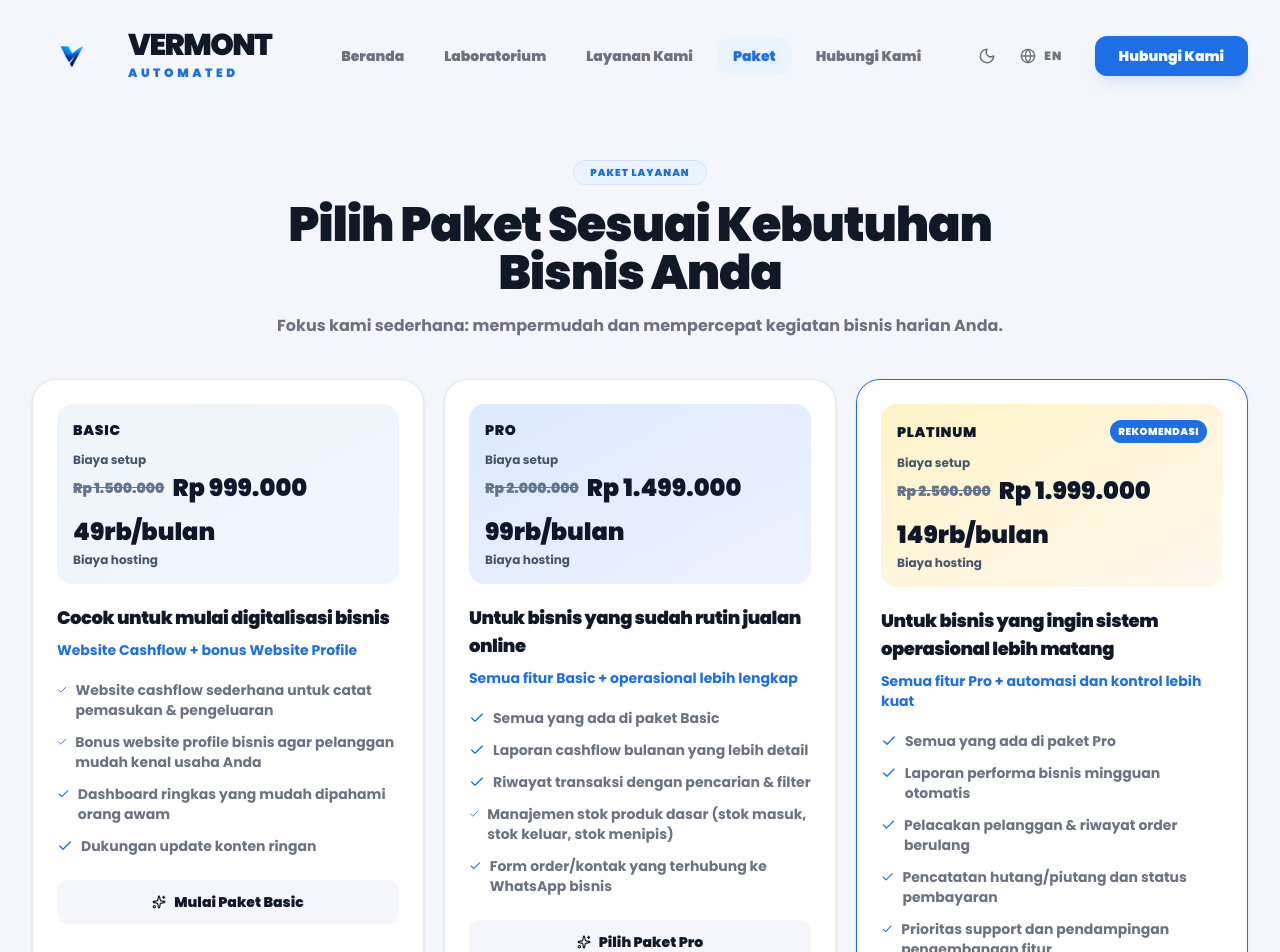
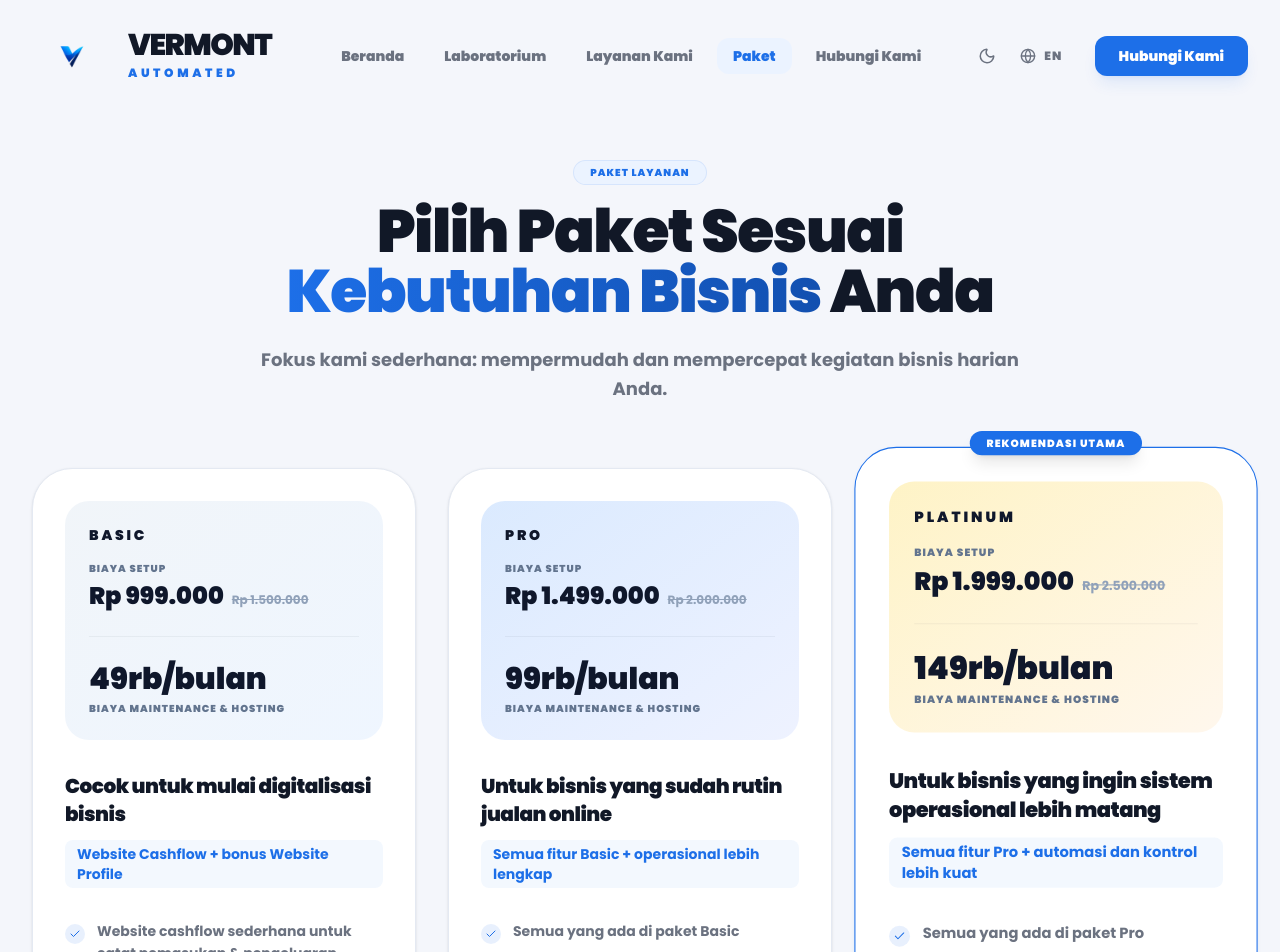
Before and after one commit to imanyunar/start, a React (Vite) app: page /packages in a window 1280 px wide. Shown: the top 952 px of the page. Built offline with nearby package versions, Linux system fonts and the light colour scheme.

Commit message:
Refine Packages page theme, visibility and animations

```diff
--- a/src/pages/PackagesPage.tsx
+++ b/src/pages/PackagesPage.tsx
@@ -1,3 +1,4 @@
+import { motion } from 'framer-motion';
 import { Check, Sparkles } from 'lucide-react';
 import { Link } from 'react-router-dom';
 
@@ -57,58 +58,74 @@ const packages = [
 
 export default function PackagesPage() {
   return (
-    <div className="min-h-screen bg-[var(--app-bg)] pt-24">
+    <div className="min-h-screen bg-[var(--app-bg)] pt-24 transition-colors duration-300">
       <section className="px-4 py-16 sm:px-6 lg:px-8">
         <div className="mx-auto max-w-7xl">
-          <div className="mx-auto mb-10 max-w-3xl text-center">
-            <div className="badge-light mx-auto mb-4 w-fit">Paket Layanan</div>
-            <h1 className="text-4xl font-black tracking-tight text-[var(--app-text)] md:text-5xl">
-              Pilih Paket Sesuai Kebutuhan Bisnis Anda
+          <div className="mx-auto mb-16 max-w-3xl text-center">
+            <motion.div
+              initial={{ opacity: 0, y: 10 }}
+              animate={{ opacity: 1, y: 0 }}
+              className="badge-light mx-auto mb-4 w-fit"
+            >
+              Paket Layanan
+            </motion.div>
+            <h1 className="text-4xl font-black tracking-tight text-[var(--app-text)] md:text-6xl mb-6">
+              Pilih Paket Sesuai <span className="text-gradient">Kebutuhan Bisnis</span> Anda
             </h1>
-            <p className="mt-4 text-base font-bold leading-relaxed text-[var(--app-muted)]">
+            <p className="mt-4 text-lg font-bold leading-relaxed text-[var(--app-muted)]">
               Fokus kami sederhana: mempermudah dan mempercepat kegiatan bisnis harian Anda.
             </p>
           </div>
 
-          <div className="grid gap-5 md:grid-cols-3">
-            {packages.map((pkg) => (
-              <div
+          <div className="grid gap-8 md:grid-cols-3">
+            {packages.map((pkg, idx) => (
+              <motion.div
                 key={pkg.name}
-                className={`rounded-3xl border p-6 shadow-sm ${
+                initial={{ opacity: 0, y: 20 }}
+                animate={{ opacity: 1, y: 0 }}
+                transition={{ delay: idx * 0.1 }}
+                className={`flex flex-col rounded-[2.5rem] border p-8 shadow-sm transition-all duration-500 hover:shadow-2xl ${
                   pkg.featured
-                    ? 'border-blue-primary bg-[var(--app-surface)] dark:bg-slate-900 shadow-lg shadow-blue-primary/10'
-                    : 'border-[var(--app-border)] bg-[var(--app-surface)] dark:bg-slate-900'
+                    ? 'border-blue-primary bg-[var(--app-surface)] shadow-blue-primary/10 relative scale-105 z-10'
+                    : 'border-[var(--app-border)] bg-[var(--app-surface)]'
                 }`}
               >
-                <div className={`mb-5 rounded-2xl bg-gradient-to-br p-4 ${pkg.accent}`}>
-                  <div className="flex items-center justify-between">
-                    <p className="text-sm font-black tracking-wider text-slate-900 dark:text-white">{pkg.name}</p>
-                    {pkg.featured && (
-                      <span className="rounded-full bg-blue-primary px-2 py-1 text-[10px] font-black uppercase tracking-wider text-white">
-                        Rekomendasi
-                      </span>
-                    )}
+                {pkg.featured && (
+                  <div className="absolute -top-4 left-1/2 -translate-x-1/2 rounded-full bg-blue-primary px-4 py-1 text-[10px] font-black uppercase tracking-widest text-white shadow-lg">
+                    Rekomendasi Utama
                   </div>
-                  <div className="mt-3">
-                    <p className="text-xs font-bold text-slate-600 dark:text-slate-400">Biaya setup</p>
-                    <div className="mt-1 flex items-center gap-2">
-                      <span className="text-sm font-black text-slate-500 line-through dark:text-slate-500">{pkg.setupOldPrice}</span>
+                )}
+
+                <div className={`mb-8 rounded-3xl bg-gradient-to-br p-6 ${pkg.accent}`}>
+                  <div className="flex items-center justify-between mb-4">
+                    <p className="text-sm font-black tracking-[0.2em] text-slate-900 dark:text-white uppercase">{pkg.name}</p>
+                  </div>
+
+                  <div>
+                    <p className="text-[10px] font-black uppercase tracking-widest text-slate-500 dark:text-slate-400 mb-1">Biaya Setup</p>
+                    <div className="flex items-baseline gap-2">
                       <span className="text-2xl font-black text-slate-900 dark:text-white">{pkg.setupNewPrice}</span>
+                      <span className="text-xs font-bold text-slate-400 line-through">{pkg.setupOldPrice}</span>
                     </div>
                   </div>
-                  <div className="mt-3">
-                    <p className="text-2xl font-black text-slate-900 dark:text-white">{pkg.hosting}</p>
-                    <p className="mt-1 text-xs font-bold text-slate-600 dark:text-slate-400">Biaya hosting</p>
+
+                  <div className="mt-6 pt-6 border-t border-slate-900/5 dark:border-white/5">
+                    <p className="text-3xl font-black text-slate-900 dark:text-white">{pkg.hosting}</p>
+                    <p className="text-[10px] font-black uppercase tracking-widest text-slate-500 dark:text-slate-400 mt-1">Biaya Maintenance & Hosting</p>
                   </div>
                 </div>
 
-                <h3 className="text-lg font-black text-[var(--app-text)]">{pkg.headline}</h3>
-                <p className="mt-2 text-sm font-bold text-blue-primary">{pkg.highlight}</p>
+                <div className="mb-8">
+                  <h3 className="text-xl font-black text-[var(--app-text)] mb-3">{pkg.headline}</h3>
+                  <p className="text-sm font-bold text-blue-primary bg-blue-primary/5 dark:bg-blue-primary/10 w-fit px-3 py-1 rounded-lg">{pkg.highlight}</p>
+                </div>
 
-                <ul className="mt-5 space-y-3">
+                <ul className="space-y-4 mb-10 flex-grow">
                   {pkg.features.map((feature) => (
-                    <li key={feature} className="flex gap-2 text-sm font-bold text-[var(--app-muted)]">
-                      <Check size={16} className="mt-0.5 text-blue-primary" />
+                    <li key={feature} className="flex gap-3 text-sm font-bold text-[var(--app-muted)] leading-relaxed">
+                      <div className="mt-1 flex-shrink-0 h-5 w-5 rounded-full bg-blue-primary/10 flex items-center justify-center">
+                        <Check size={12} className="text-blue-primary" />
+                      </div>
                       <span>{feature}</span>
                     </li>
                   ))}
@@ -116,16 +133,23 @@ export default function PackagesPage() {
 
                 <Link
                   to="/contact"
-                  className={`mt-6 inline-flex w-full items-center justify-center gap-2 rounded-xl px-4 py-3 text-sm font-black transition ${
+                  className={`flex w-full items-center justify-center gap-2 rounded-2xl px-6 py-4 text-sm font-black transition-all active:scale-95 ${
                     pkg.featured
-                      ? 'bg-blue-primary text-white hover:bg-blue-dark'
-                      : 'bg-[var(--app-bg)] text-[var(--app-text)] hover:bg-blue-light hover:text-blue-primary'
+                      ? 'bg-blue-primary text-white hover:bg-blue-dark shadow-xl shadow-blue-primary/20'
+                      : 'bg-[var(--app-bg)] text-[var(--app-text)] hover:bg-blue-primary hover:text-white'
                   }`}
                 >
-                  <Sparkles size={14} /> {pkg.button}
+                  <Sparkles size={16} /> {pkg.button}
                 </Link>
-              </div>
+              </motion.div>
             ))}
+          </div>
+
+          <div className="mt-20 rounded-[3rem] bg-[var(--app-surface)] border border-[var(--app-border)] p-8 md:p-12 text-center overflow-hidden relative">
+            <div className="absolute top-0 right-0 w-64 h-64 bg-blue-primary/5 blur-3xl rounded-full translate-x-1/2 -translate-y-1/2"></div>
+            <h2 className="text-3xl font-black text-[var(--app-text)] mb-4">Butuh Solusi Kustom?</h2>
+            <p className="text-[var(--app-muted)] font-bold max-w-2xl mx-auto mb-8">Jika bisnis Anda membutuhkan fitur khusus yang tidak ada di paket atas, tim lab kami siap membangun sistem yang sesuai dengan spesifikasi Anda.</p>
+            <Link to="/contact" className="btn-secondary inline-flex">Konsultasi Gratis Sekarang</Link>
           </div>
         </div>
       </section>
```
